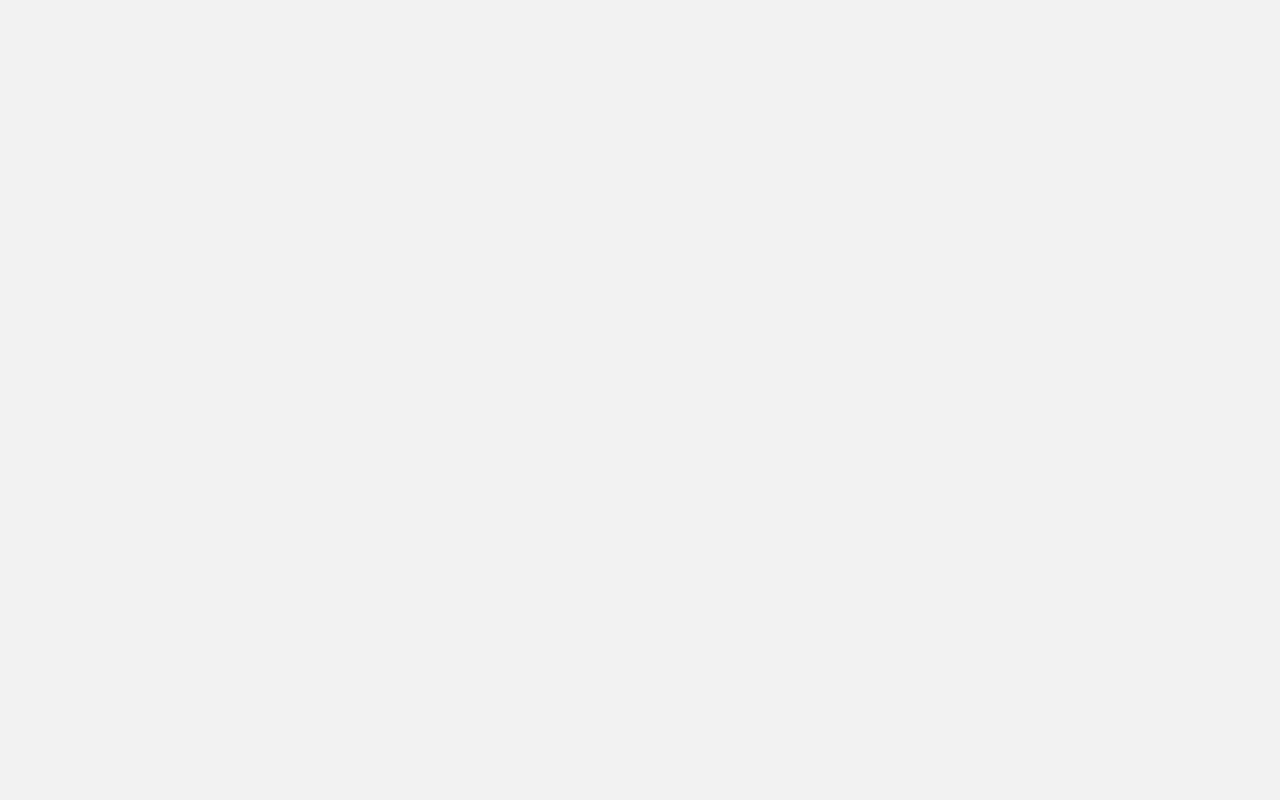
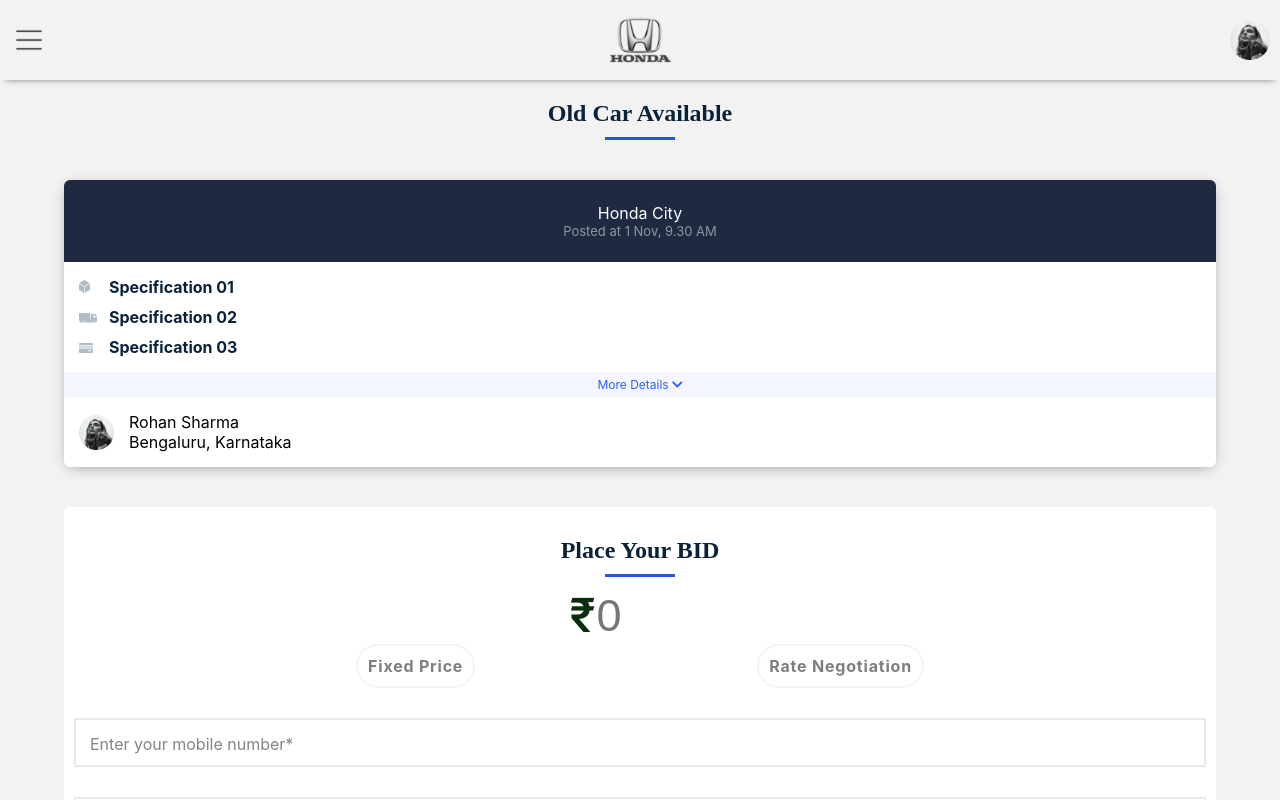
Before and after one commit to Gowdhampr/Vahak, a React (Create React App) app: page / in a window 1280 px wide. Shown: the top 800 px of the page. Built offline with nearby package versions, Linux system fonts and the light colour scheme; the HTML template or start-up script is replaced by a standard one; a web font is replaced by a local one.

Commit message:
Route changed

```diff
--- a/src/App.js
+++ b/src/App.js
@@ -22,7 +22,7 @@
             <DefaultLayout
               exact
               name="Vehicle Details page"
-              path="/bid/:id"
+              path="/"
               component={VehicleDetailsPage}
             />
           </Switch>
--- a/src/routes.js
+++ b/src/routes.js
@@ -4,7 +4,7 @@
 // List of routes
 const routes = [
   {
-    path: "/bid/:id",
+    path: "/",
     exact: true,
     name: "Vehicle Details Page",
     component: VehicleDetailsPage
```
